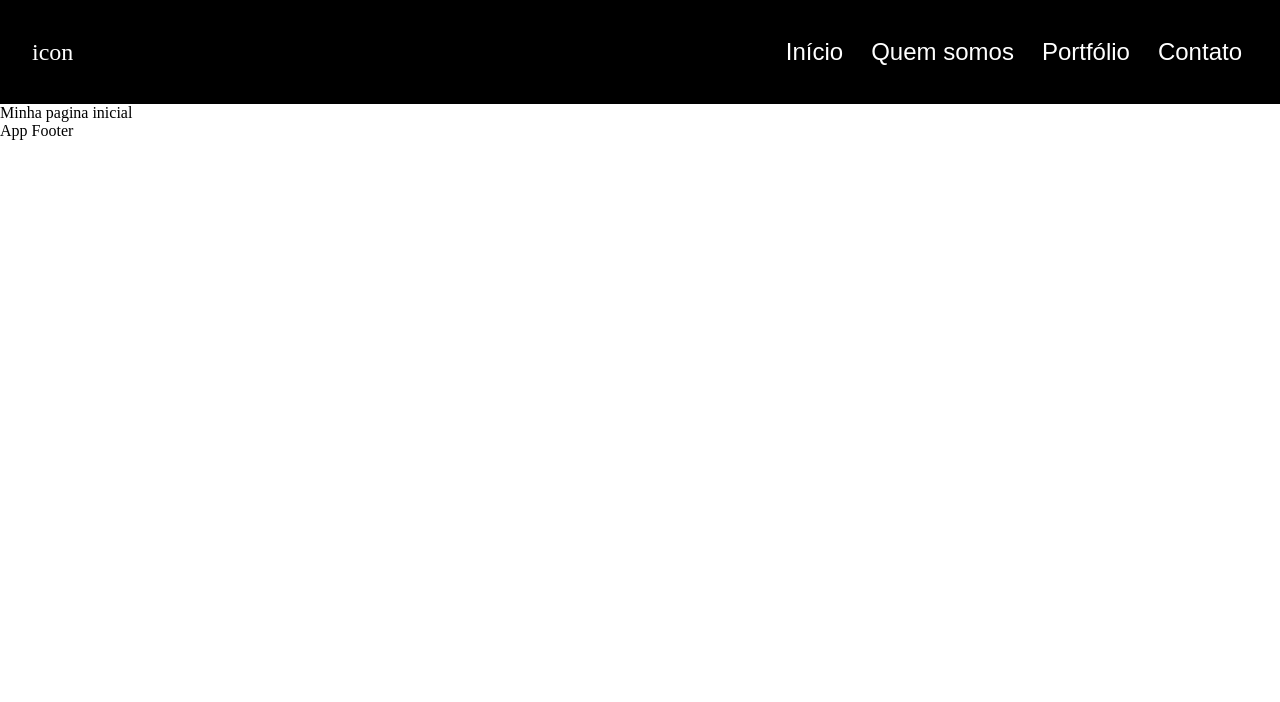
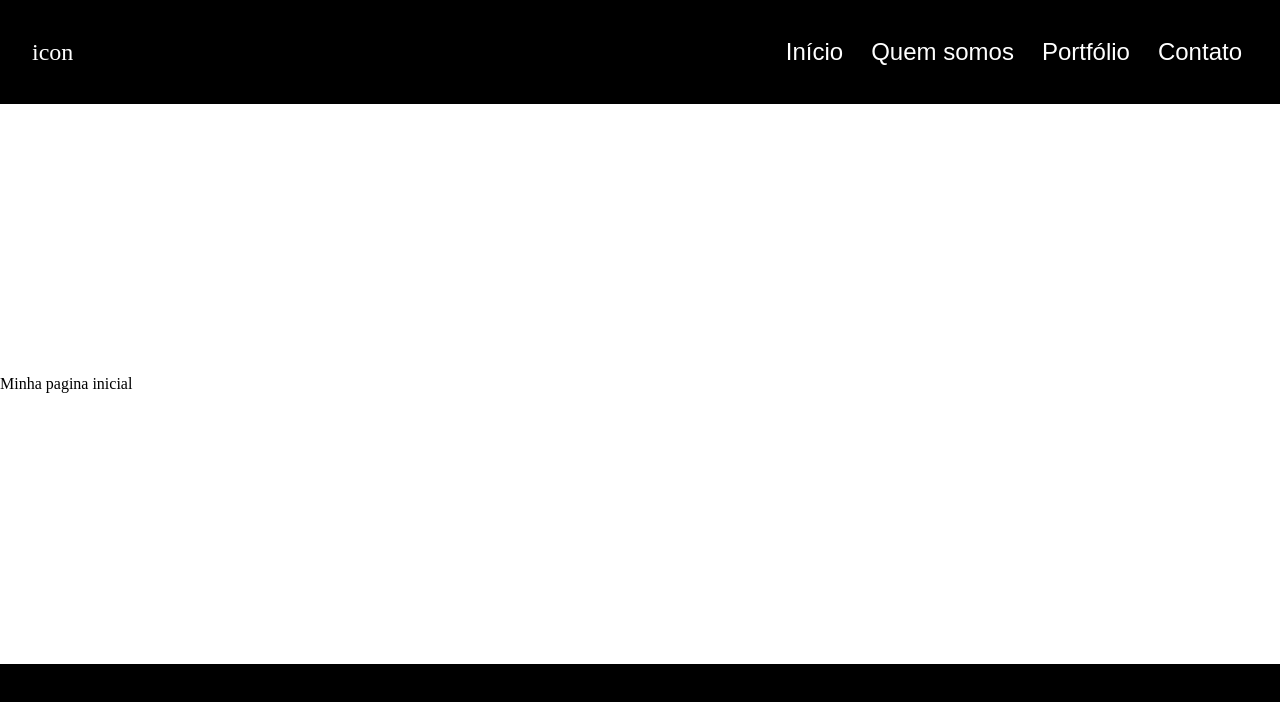
Before and after one commit to tbassis/leite-de-pedra, a Nuxt app: page / in a window 1280 px wide. Shown: the top 702 px of the page. Built offline with nearby package versions, Linux system fonts and the light colour scheme.

Commit message:
Initial implementation of AppFooter

```diff
--- a/app.vue
+++ b/app.vue
@@ -1,13 +1,18 @@
 <template>
-  <div id="app">
+  <main class="app">
     <NuxtLayout>
       <NuxtPage />
     </NuxtLayout>
-  </div>
+  </main>
 </template>
 
 <style>
 body {
     margin: 0;
+    height: 100%;
+}
+
+main {
+  height: 100vh;
 }
 </style>
--- a/assets/style/flex.scss
+++ b/assets/style/flex.scss
@@ -1,29 +1,29 @@
 .flex-row {
-  display: flex;
-  flex-direction: row;
+  display: flex !important;
+  flex-direction: row !important;
 }
 
 .flex-col {
-  display: flex;
-  flex-direction: column;
+  display: flex !important;
+  flex-direction: column !important;
 }
 
 .justify-start {
-  justify-content: start;
+  justify-content: start !important;
 }
 
 .justify-center {
-  justify-content: center;
+  justify-content: center !important;
 }
 
 .justify-end {
-  justify-content: end;
+  justify-content: end !important;
 }
 
 .justify-between {
-  justify-content: space-between;
+  justify-content: space-between !important;
 }
 
 .items-center {
-  align-items: center;
+  align-items: center !important;
 }
--- a/assets/style/main.scss
+++ b/assets/style/main.scss
@@ -1 +1,2 @@
 @import "./flex.scss";
+@import "./spacing.scss";
--- a/assets/style/spacing.scss
+++ b/assets/style/spacing.scss
@@ -41,6 +41,10 @@
   padding: 16px !important;
 }
 
+.pa-32 {
+  padding: 32px !important;
+}
+
 .mb-16 {
   margin-bottom: 16px !important;
 }
--- a/components/AppFooter.vue
+++ b/components/AppFooter.vue
@@ -1,5 +1,48 @@
+<script setup lang="ts">
+const socialNetworks: Ref<Array<{ [key: string]: string }>> = ref([
+  {
+    link: "https://wa.me/5511940558292",
+    icon: "mdi:whatsapp",
+    label: "whatsapp"
+  },
+  {
+    link: "https://www.linkedin.com/company/ambiparbleutechnologies/mycompany",
+    icon: "mdi:linkedin",
+    label: "linkedin"
+  },
+  {
+    link: "https://www.instagram.com/genio.carbon",
+    icon: "mdi:instagram",
+    label: "instagram"
+  }
+])
+</script>
+
 <template>
-  <section>
-    App Footer
-  </section>
+  <footer class="flex-row justify-between pa-32">
+    <section></section>
+    <article class="flex-row justify-center items-center">
+          <!-- <NuxtLink
+            v-for="(network, index) in socialNetworks"
+            :id="network.label"
+            :key="index"
+            :to="network.link"
+            :aria-label="network.label"
+            target="_blank"
+            class="flex items-center justify-center h-12 w-12 bg-black rounded-md"
+          >
+            <Icon :name="network!.icon" class="h-6 w-6 text-primary" />
+          </NuxtLink> -->
+    </article>
+    <section></section>
+  </footer>
 </template>
+
+<style scoped lang="scss">
+footer {
+  background-color: black;
+  height: 72px;
+}
+
+Icon {}
+</style>
--- a/layouts/default.vue
+++ b/layouts/default.vue
@@ -1,5 +1,5 @@
 <template>
-  <section>
+  <section class="flex-col justify-between" style="height: 100%;">
     <AppHeader />
     <slot />
     <AppFooter />
```
